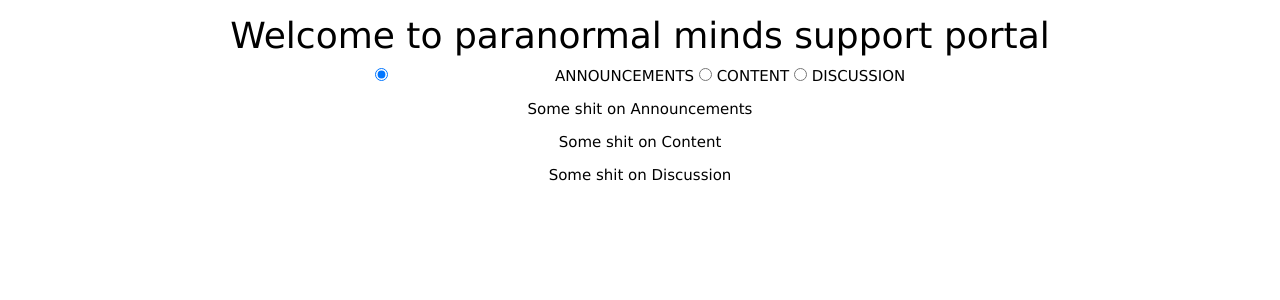
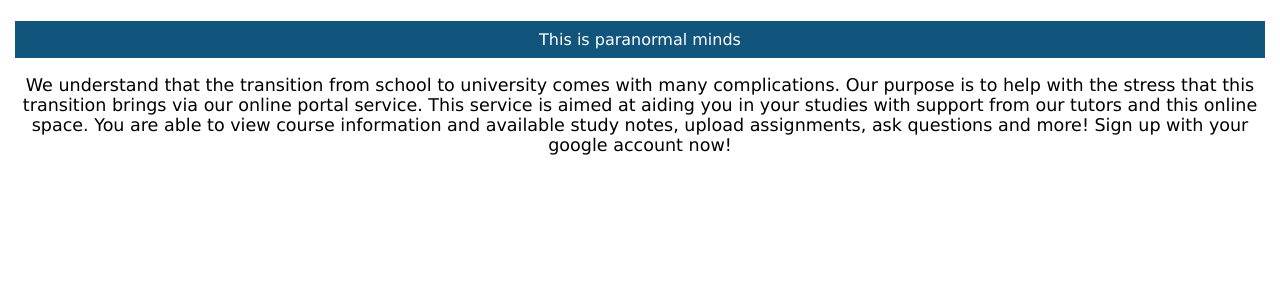
Before and after one commit to Geimaj/paranormal-minds, a Python web app: template src/templates/home/home.html in a window 1280 px wide. Shown: the part 69-369 px from the top of the page. Run offline with Jinja, Linux system fonts and the light colour scheme; the template is opened without the code that fills it, so the values that code supplies are empty; some web fonts are replaced.

```diff
--- a/src/app/createCourse.py
+++ b/src/app/createCourse.py
@@ -9,7 +9,6 @@ urlfetch.set_default_fetch_deadline(45)
 service = build('classroom', 'v1')
 
 class CreateCourse(BaseRequestHandler):
-    @decorator.oauth_required
     def get(self):
         try:
 
--- a/src/app/home.py
+++ b/src/app/home.py
@@ -1,10 +1,13 @@
 from src.framework.request_handler import BaseRequestHandler
-
+from google.appengine.api import users
 
 class Home(BaseRequestHandler):
     def get(self):
 
+        user = users.get_current_user()
+
         template_parms = {
+            'user': user
         }
 
         self.render('home/home.html', **template_parms)
--- a/src/router.py
+++ b/src/router.py
@@ -10,7 +10,9 @@ app = WSGIApplication(
         Route('/announcements', handler='src.app.announcements.Announcements'),
         Route('/course/create', handler='src.app.createCourse.CreateCourse'),
         Route('/course/join', handler='src.app.joinCourse.JoinCourse'),
+        Route('/course/<id>', handler='src.app.course.CourseHandler'),
         Route(decorator.callback_path, decorator.callback_handler()),
         Route('/auth/enable', handler='src.app.auth.AuthEnable'),
+
     ]
 )
--- a/src/templates/home/home.html
+++ b/src/templates/home/home.html
@@ -4,50 +4,27 @@
 
 
 <div>
-    <h1 id="welcome">
-        Welcome to paranormal minds support portal
-    </h1>
+    <!-- signed in -->
+    {% if user %}
+        <h1 id="welcome">
+            Welcome to paranormal minds support portal
+        </h1>
+        <h3>Please select a course to continue</h3>
+    {% else %}
+        <!-- not signed in -->
+        <h2>This is paranormal minds</h2>
 
-
-</div>
-
-<div>
-<!-- Slider -->
-         <input id="tab1" type="radio" name="tabs" checked>
-          <label style="margin-left: 13%" for="tab1">ANNOUNCEMENTS</label>
-
-          <input id="tab2" type="radio" name="tabs">
-          <label for="tab2">CONTENT</label>
-
-          <input id="tab3" type="radio" name="tabs">
-          <label for="tab3">DISCUSSION</label>
-
-          <section id="content1">
-            <div class="sliderz" >
-                <p>Some shit on Announcements</p>
-            </div>
-          </section>
-          <section id="content2">
-            <div class="sliderz">
-                <p>Some shit on Content</p>
-            </div>
-          </section>
-          <section id="content3">
-            <div class="sliderz">
-                 <p>Some shit on Discussion</p>
-            </div>
-          </section>
-
-          <!--Slider End -->
+        <h3 class="fit">
+            We understand that the transition from school to university comes with many complications.
+            Our purpose is to help with the stress that this transition brings via our online portal service.
+            This service is aimed at aiding you in your studies with support from our tutors and this online space.
+            You are able to view course information and available study notes, upload assignments, ask questions and more!
+            Sign up with your google account now!
+        </h3>
+    {% endif %}
 </div>
 
 
-    <!--<h3 class="fit">-->
-        <!--We understand that the transition from school to university comes with many complications.-->
-        <!--Our purpose is to help with the stress that this transition brings via our online portal service.-->
-        <!--This service is aimed at aiding you in your studies with support from our tutors and this online space.-->
-        <!--You are able to view course information and available study notes, upload assignments, ask questions and more!-->
-        <!--Sign up with your google account now!-->
-    <!--</h3>-->
+
 
 {% endblock %}
--- a/src/templates/layout.html
+++ b/src/templates/layout.html
@@ -29,7 +29,7 @@
         {% if enrolled_courses %}
                 <!-- display courses if there are any -->
                 {% for course in enrolled_courses %}
-                                <li><a>{{course['name']}}</a></li>
+                        <li><a href='/course/{{ course.id }}'>{{course['name']}}</a></li>
                 {% endfor %}
 
                 <!-- if there are no courses display so -->
```
Also changed, not shown: src/app/course.py (added, +28 -0 lines), src/framework/request_handler.py (+12 -2 lines), src/models/course.py (added, +18 -0 lines), src/styles/home.scss (+6 -2 lines), src/templates/course/course.html (added, +45 -0 lines). Lines whose indentation alone changed are shown as unchanged.
